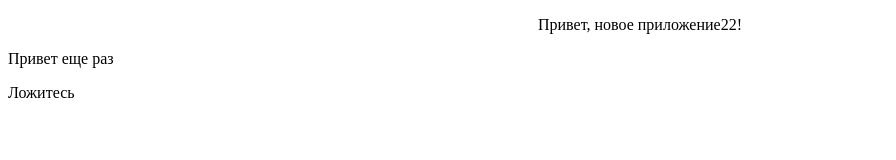
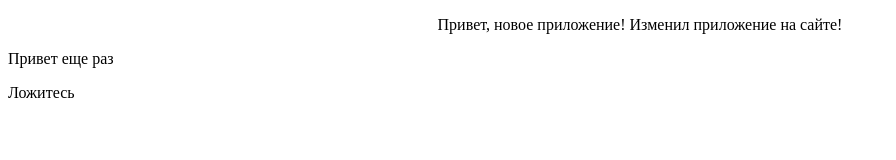
Before and after one commit to kupakup/boxfull, a plain HTML site: page index.html in a window 1280 px wide. Shown: the whole page, without its empty margins (0-896 px from the left). Drawn offline with Linux system fonts and the light colour scheme.

Commit message:
Изменния прямо на сайте

```diff
--- a/index.html
+++ b/index.html
@@ -14,7 +14,7 @@
     <div class="class">
         <div>
             <p id="messages" class="div_center">
-                Привет, новое приложение22!
+                Привет, новое приложение! Изменил приложение на сайте!
             </p>
             <div class="class">
                 <p>
```
